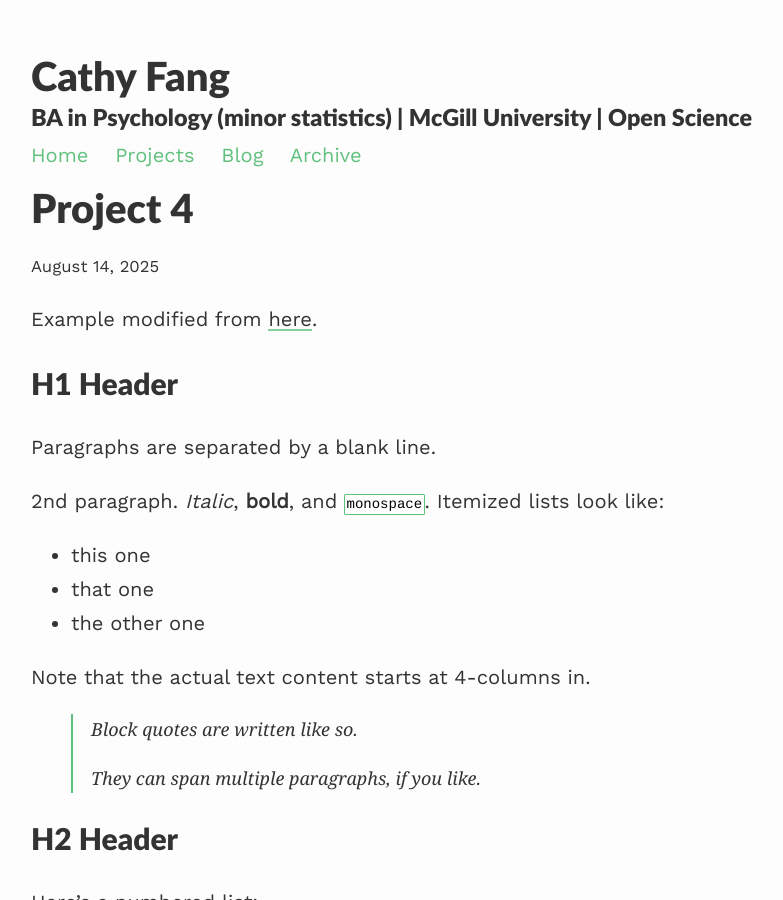
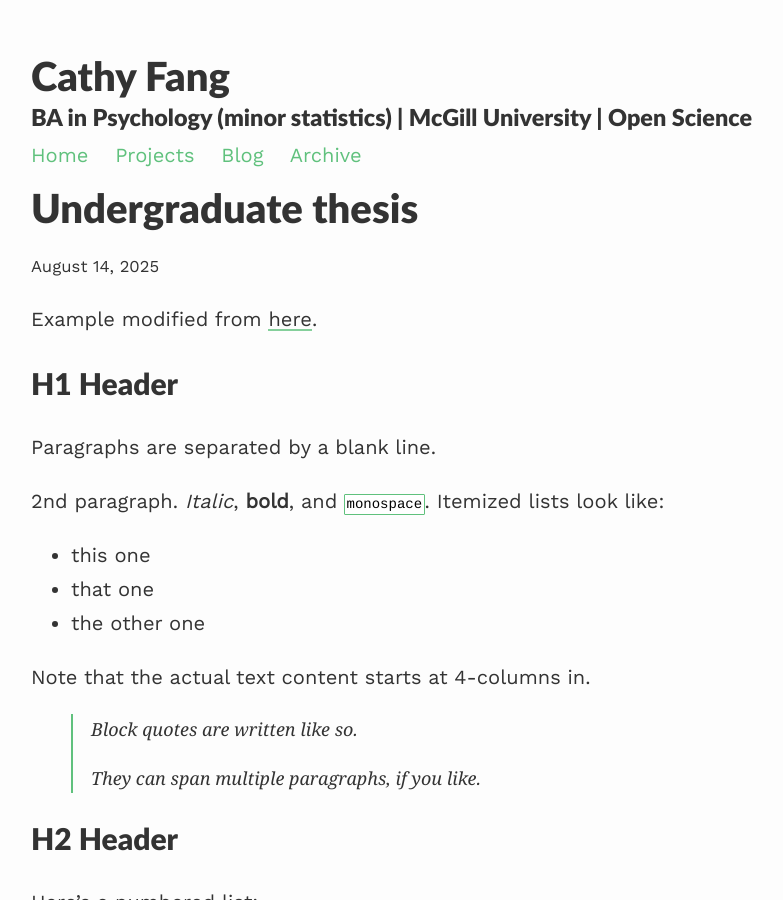
Before and after one commit to fancatfkl/website, a Jekyll site: the page built from _projects/project4.md, in a window 1280 px wide and 900 px high. Shown: the whole window, without its empty margins (209-992 px from the left). Built offline with Jekyll 4.4.1, drawn with Linux system fonts in a browser that asks for light colours; formulas are drawn with MathJax 3; some of the changed lines change nothing that is shown.

Commit message:
Update project4.md
test

```diff
--- a/_projects/project4.md
+++ b/_projects/project4.md
@@ -1,7 +1,7 @@
 ---
 layout: post
-title: Project 4
-description: another project
+title: Undergraduate thesis
+description: I wrote my thesis under the supervision of Dr. Katie Lavigne at the Douglas Research Centre, Montreal, Canada.
 ---
 
 Example modified from [here](http://www.unexpected-vortices.com/sw/rippledoc/quick-markdown-example.html){:target="_blank"}.
```
